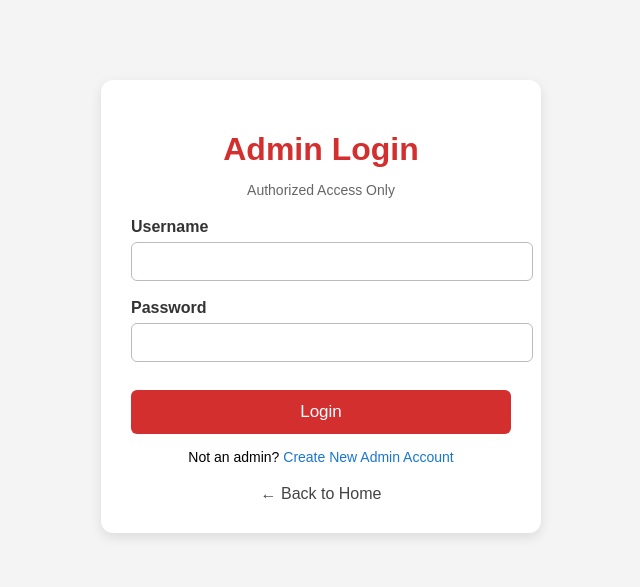
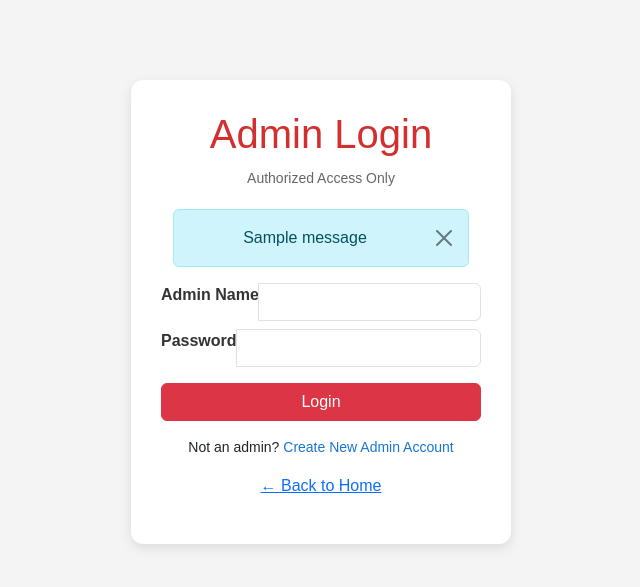
Before and after one commit to Sumantradas01/Blood-Bank-Management-System, a Flask app: page /admin_login in a window 1280 px wide. Shown: the top 587 px of the page, without its empty margins (319-959 px from the left). Run offline with Flask 3, Linux system fonts and the light colour scheme; tables that the repository leaves empty or names only in its code hold one stand-in row (values such as "Sample post"); one stand-in notice (Sample message) is shown.

Commit message:
Update in app.py

```diff
--- a/app.py
+++ b/app.py
@@ -2,7 +2,7 @@ from flask import Flask, render_template, request, redirect, url_for, flash, ses
 import mysql.connector
 
 app = Flask(__name__)
-app.secret_key = "your_secret_key"
+app.secret_key = "your_secret_key"  # change in production
 
 # ------------------------------------
 # DATABASE CONNECTION
@@ -76,11 +76,10 @@ def donor_login():
             user = cursor.fetchone()
 
             if user:
-                # example: set session for donor (optional)
                 session["donor_id"] = user.get("donor_id")
                 session["donor_name"] = user.get("name")
                 flash("Login successful.")
-                return redirect(url_for("dashboard"))   # uses /dashboard route you had
+                return redirect(url_for("dashboard"))
             else:
                 flash("Invalid email or password!")
                 return redirect(url_for("donor_login"))
@@ -99,8 +98,6 @@ def donor_login():
 @app.route("/admin_register", methods=["GET", "POST"])
 def admin_register():
     if request.method == "POST":
-
-        # read names that match your HTML form (admin_register.html should use these names)
         admin_name = request.form.get("admin_name")
         email = request.form.get("email")
         phone = request.form.get("phone")
@@ -112,11 +109,11 @@ def admin_register():
             return redirect(url_for("admin_register"))
 
         try:
+            # Correct parameterized SQL matching your admin table columns
             cursor.execute("""
                 INSERT INTO admin (hospital_name, admin_name, email, phone, password)
                 VALUES (%s, %s, %s, %s, %s)
             """, (hospital_name, admin_name, email, phone, password))
-
             db.commit()
             flash("Admin Registered Successfully!")
             return redirect(url_for("admin_login"))
@@ -136,8 +133,7 @@ def admin_register():
 @app.route("/admin_login", methods=["GET", "POST"])
 def admin_login():
     if request.method == "POST":
-
-        # HTML might use name="username" — accept both for safety
+        # Accept admin_name (preferred) or username if your HTML uses that
         admin_name = request.form.get("admin_name") or request.form.get("username")
         password = request.form.get("password")
 
@@ -152,9 +148,7 @@ def admin_login():
             """, (admin_name, password))
 
             data = cursor.fetchone()
-
             if data:
-                # set session so admin stays logged in
                 session["admin_id"] = data.get("admin_id")
                 session["admin_name"] = data.get("admin_name")
                 flash("Login Successful!")
@@ -187,7 +181,9 @@ def hospital_login():
     return render_template("hospital_login.html")
 
 
-# simple public dashboard used earlier
+# ------------------------------------
+# Simple public dashboard
+# ------------------------------------
 @app.route("/dashboard")
 def dashboard():
     return render_template("dashboard.html")
@@ -198,13 +194,10 @@ def dashboard():
 # ----------------------------------------
 @app.route("/admin_dashboard")
 def admin_dashboard():
-
     try:
-        # Get Total Blood Stock
         cursor.execute("SELECT * FROM blood_stock")
         blood_stock = cursor.fetchall()
 
-        # Get All Hospital Orders
         cursor.execute("""
             SELECT bo.*, h.hospital_name
             FROM blood_orders bo
@@ -213,7 +206,6 @@ def admin_dashboard():
         """)
         orders = cursor.fetchall()
 
-        # Get Blood Requests (Emergency / Normal)
         cursor.execute("""
             SELECT br.*, h.hospital_name
             FROM blood_requests br
@@ -222,7 +214,6 @@ def admin_dashboard():
         """)
         requirements = cursor.fetchall()
 
-        # Get All Donors
         cursor.execute("SELECT * FROM donors ORDER BY donor_id DESC")
         donors = cursor.fetchall()
 
@@ -237,7 +228,6 @@ def admin_dashboard():
     except Exception as e:
         app.logger.error("DB error (admin_dashboard): %s", e)
         flash("Database error: " + str(e))
-        # render dashboard template with empty lists to avoid template errors
         return render_template(
             "admin_dashboard.html",
             blood_stock=[], orders=[], requirements=[], donors=[]
--- a/templates/admin_login.html
+++ b/templates/admin_login.html
@@ -1,14 +1,16 @@
 <!DOCTYPE html>
 <html lang="en">
 <head>
-    <meta charset="UTF-8">
-    <meta name="viewport" content="width=device-width, initial-scale=1.0">
+  <meta charset="utf-8" />
+  <meta name="viewport" content="width=device-width,initial-scale=1" />
   <title>Admin Login - Blood Bank</title>
 
-    <!-- Connect to CSS -->
+  <!-- Bootstrap for alerts -->
+  <link href="https://cdn.jsdelivr.net/npm/bootstrap@5.3.0/dist/css/bootstrap.min.css" rel="stylesheet">
+
+  <!-- Your custom CSS -->
   <link rel="stylesheet" href="{{ url_for('static', filename='css/admin_login.css') }}">
 </head>
-
 <body>
 
   <div class="login-container">
@@ -16,30 +18,43 @@
     <h1>Admin Login</h1>
     <p class="subtitle">Authorized Access Only</p>
 
-        <form action="{{ url_for('admin_login') }}" method="POST">
+    <!-- Flash popup alerts -->
+    {% with messages = get_flashed_messages() %}
+      {% if messages %}
+        <div class="container mt-3">
+          {% for msg in messages %}
+            <div class="alert alert-info alert-dismissible fade show" role="alert">
+              {{ msg }}
+              <button type="button" class="btn-close" data-bs-dismiss="alert" aria-label="Close"></button>
+            </div>
+          {% endfor %}
+        </div>
+      {% endif %}
+    {% endwith %}
 
-            <div class="input-group">
-                <label>Username</label>
-                <input type="text" name="username" required>
+    <form action="{{ url_for('admin_login') }}" method="POST" class="mt-3">
+
+      <div class="input-group mb-2">
+        <label for="admin_name" class="form-label">Admin Name</label>
+        <input id="admin_name" class="form-control" type="text" name="admin_name" required>
       </div>
 
-            <div class="input-group">
-                <label>Password</label>
-                <input type="password" name="password" required>
+      <div class="input-group mb-2">
+        <label for="password" class="form-label">Password</label>
+        <input id="password" class="form-control" type="password" name="password" required>
       </div>
 
-            <button class="login-btn" type="submit">Login</button>
-
+      <button class="btn btn-danger w-100 mt-2" type="submit">Login</button>
     </form>
 
-        <!-- ⭐ Link for new user -->
-        <p class="register-link">
+    <p class="register-link mt-3 text-center">
       Not an admin? <a href="{{ url_for('admin_register') }}">Create New Admin Account</a>
     </p>
 
-        <a class="back-home" href="{{ url_for('home') }}">← Back to Home</a>
+    <p class="text-center mt-1"><a href="{{ url_for('home') }}">← Back to Home</a></p>
 
   </div>
 
+  <script src="https://cdn.jsdelivr.net/npm/bootstrap@5.3.0/dist/js/bootstrap.bundle.min.js"></script>
 </body>
 </html>
```
Also changed, not shown: templates/admin_dashboard.html (+26 -7 lines), templates/admin_register.html (indentation only), 1 other file. Lines whose indentation alone changed are shown as unchanged.
